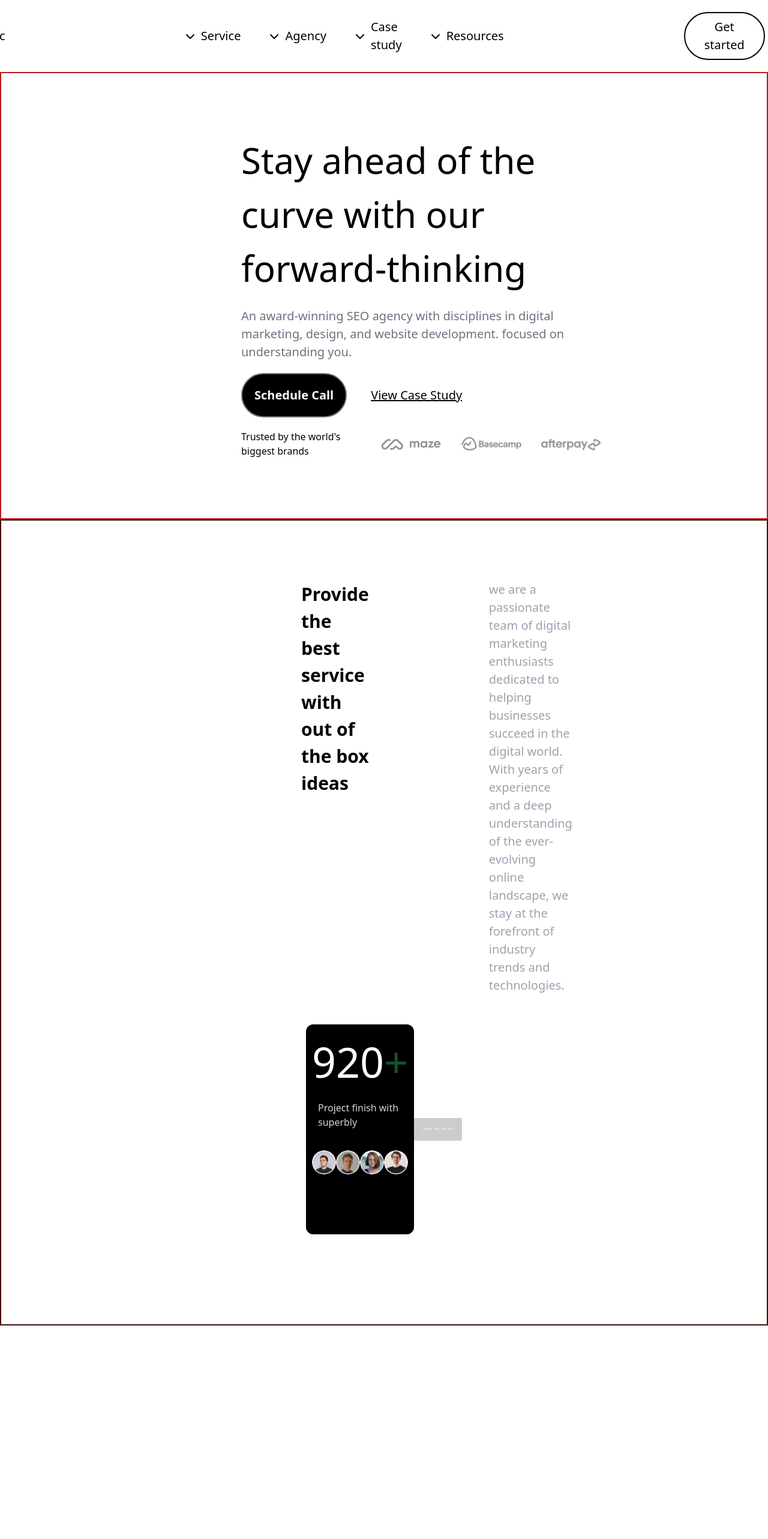
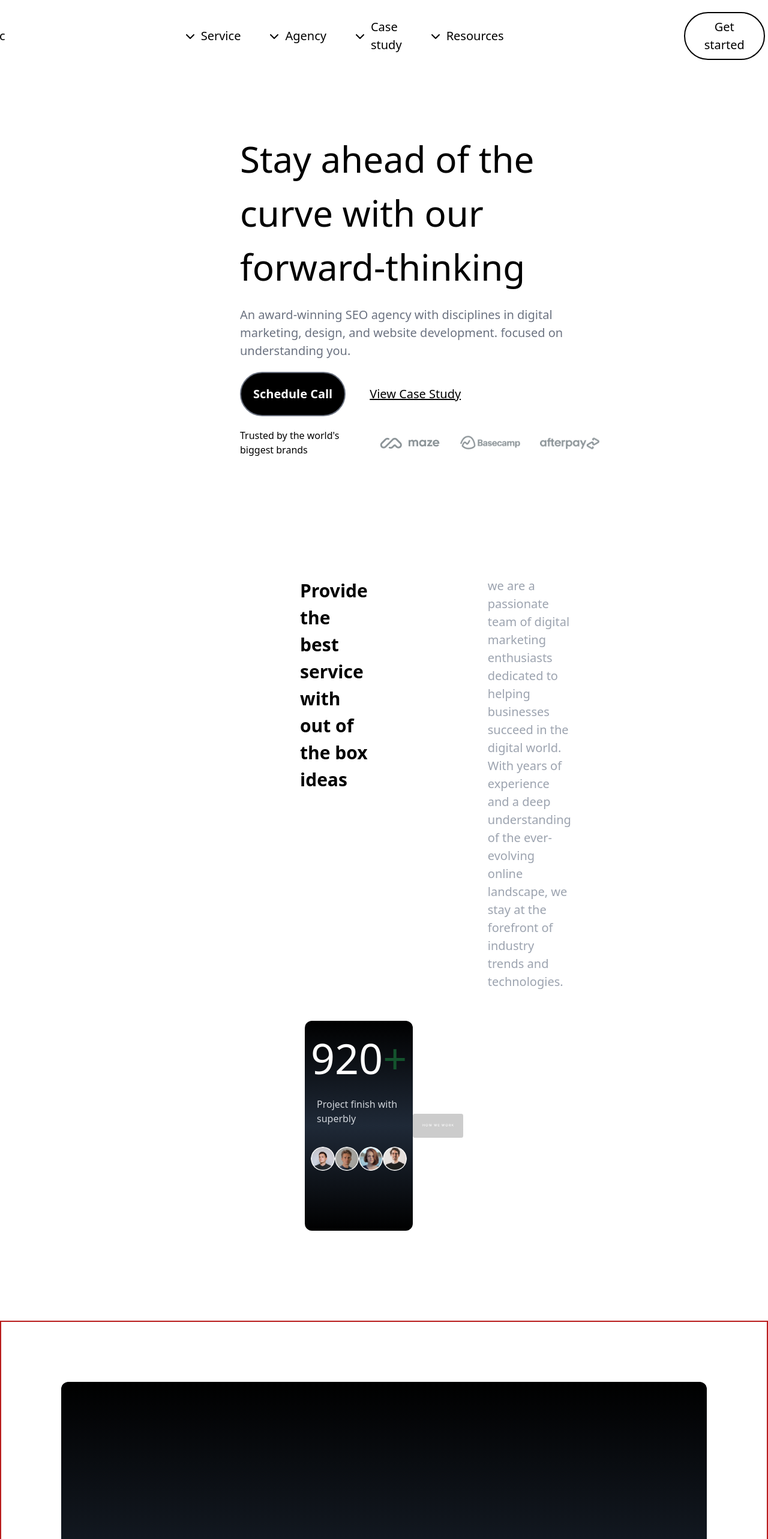
Before and after one commit to SouchenOu/digital-marketing-Agency, a Next.js app in the folder my-app/: page / in a window 1280 px wide. Shown: the top 2566 px of the page at 60% size. Before the commit the page ends 2210 px from the top, so only its background shows below. Built offline with nearby package versions, Linux system fonts and the light colour scheme.

Commit message:
start working on third part

```diff
--- /dev/null
+++ b/my-app/app/MainPart3.tsx
@@ -0,0 +1,14 @@
+import React from 'react'
+
+const MainPart3 = () => {
+  return (
+    <section className='border-2 border-red-700 items-center justify-center p-[100px]'>
+        <div className='bg-gradient-to-b from-black via-gray-800 to-black h-[900px] px-[500px] rounded-xl'>
+
+        </div>
+
+    </section>
+  )
+}
+
+export default MainPart3
--- a/my-app/app/page.tsx
+++ b/my-app/app/page.tsx
@@ -1,12 +1,14 @@
 import MainPart1 from "@/components/MainPart1";
 import MainPart2 from "@/components/MainPart2";
 import Image from "next/image";
+import MainPart3 from "./MainPart3";
 
 export default function Home() {
   return (
     <div>
       <MainPart1/>
       <MainPart2/>
+      <MainPart3/>
     </div>
   );
 }
--- a/my-app/components/MainPart1.tsx
+++ b/my-app/components/MainPart1.tsx
@@ -3,7 +3,7 @@ import React from 'react'
 
 const MainPart1 = () => {
   return (
-    <section className='border-2 border-red-700 xl:flex lg:flex items-center py-[100px] h-full xl:px-[400px] lg:px-[200px]  gap-[200px] overflow-auto px-20'>
+    <section className='xl:flex lg:flex items-center py-[100px] h-full xl:px-[400px] lg:px-[200px]  gap-[200px] overflow-auto px-20'>
         <div className='flex flex-col gap-[20px]'>
                 <div className='flex flex-col items-center justify-start gap-[20px] xl:w-[600px] px-[2Opx]'>
                     <h1 className='text-[60px] font-[400] flex-row'>Stay ahead of the curve with our forward-thinking </h1>
--- a/my-app/components/MainPart2.tsx
+++ b/my-app/components/MainPart2.tsx
@@ -4,7 +4,7 @@ import React from 'react'
 
 const MainPart2 = () => {
   return (
-    <section className='border-2 border-red-950 h-full w-full xl:py-[100px] xl:px-[500px]  px-[30px] py-[40px] gap-[800px]'>
+    <section className='h-full w-full xl:py-[100px] xl:px-[500px]  px-[30px] py-[40px] gap-[800px]'>
         <div className='flex gap-[200px]'>
             <h2 className='text-[30px] font-bold w-[1000px]'>
                 Provide the best service with out of the box ideas
@@ -16,31 +16,24 @@ const MainPart2 = () => {
 
         </div>
         <div className='flex items-center justify-between px-[8px] py-[50px]'>
-            <div className='bg-black rounded-xl w-[500px] h-[350px]'>
+            <div className='bg-gradient-to-b from-black via-gray-800 to-black rounded-xl w-[500px] h-[350px]'>
                 <h1 className='text-[70px] bold-[500px] text-white p-[10px]'>920<span className='text-green-900 text-bold text-[70px]'>+</span></h1>
                 <p className='text-gray-300 py-[2px] px-[20px]'>Project finish with superbly</p>
-                <div className='flex '>
+                <div className='flex'>
                     <div className='flex  items-center overflow-hidden px-[10px]'>
                         {PEOPLE_URL.map((elem)=>(
                                 <Image className="rounded-full h-10 w-10" key={elem} src={elem} alt="pictures" width={20} height={20}/>
                             ))}
                              <p className='text-green-900 text-[70px] px-[50px] items-center '> + </p>
-
-
                     </div>
-
-
-
                 </div>
-
-
-
             </div>
             <div className='flex items-start'>
                 <Image src="/test.png" alt="rectangle" width={900} height={800}/>
             </div>
         </div>
 
+
     </section>
   )
 }
```
Also changed, not shown: 1 other file (tests, documents, lock files or other folders).
